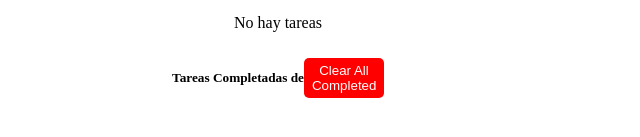
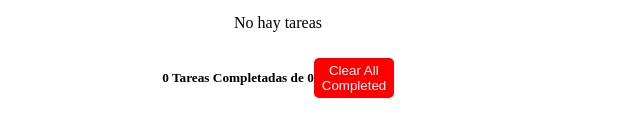
Before and after one commit to Santipr29/Web-2024-1, a React app in the folder ToDo/: page / in a window 1280 px wide. Shown: the part 253-390 px from the top of the page, without its empty margins (362-1002 px from the left). Built offline with nearby package versions, Linux system fonts and the light colour scheme; the HTML template or start-up script is replaced by a standard one.

Commit message:
Feat: Use context function in footer complete

```diff
--- a/ToDo/src/Components/Footer/Footer.jsx
+++ b/ToDo/src/Components/Footer/Footer.jsx
@@ -1,13 +1,19 @@
 import { Button } from "../Buttons/Button";
 import './Footer.css';
+import { useTask } from "../../Hooks/useTask"
 
-export function Footer (props){
-    const {allDelete, counter, counterAll} = props ;
+export function Footer (){
+
+    const {
+        deleteAllTask,
+        getCompletedCount,
+        countUncompletedTask,
+    } = useTask()
 
     return(
             <footer className="footer">
-                <h5 className="title-footer"> {counter} Tareas Completadas de {counterAll} </h5>
-                <Button title="Clear All Completed" onClick = {allDelete}/>
+                <h5 className="title-footer"> {countUncompletedTask()} Tareas Completadas de {getCompletedCount()} </h5>
+                <Button title="Clear All Completed" onClick ={deleteAllTask }/>
             </footer>
     )
 }
```
